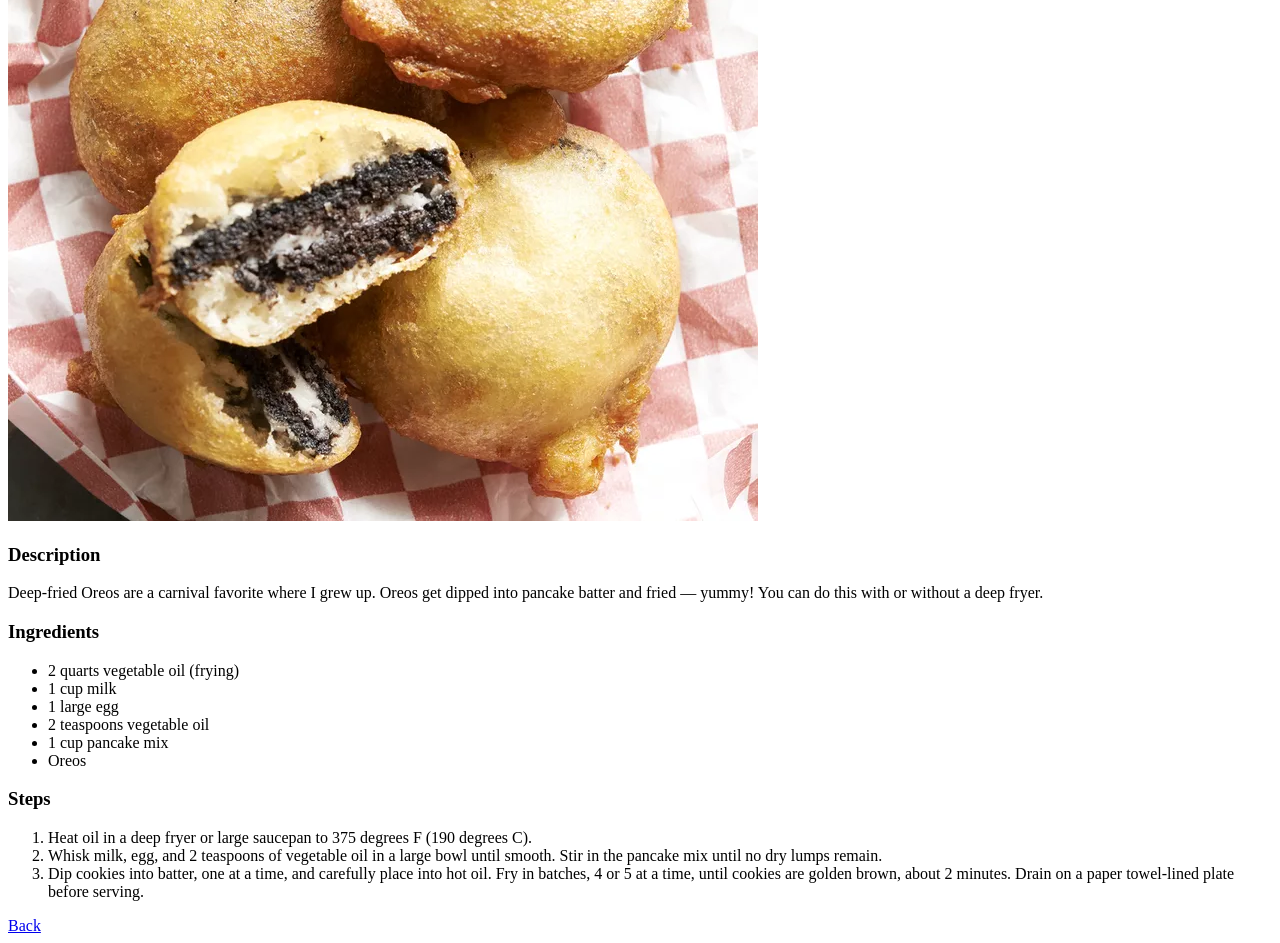
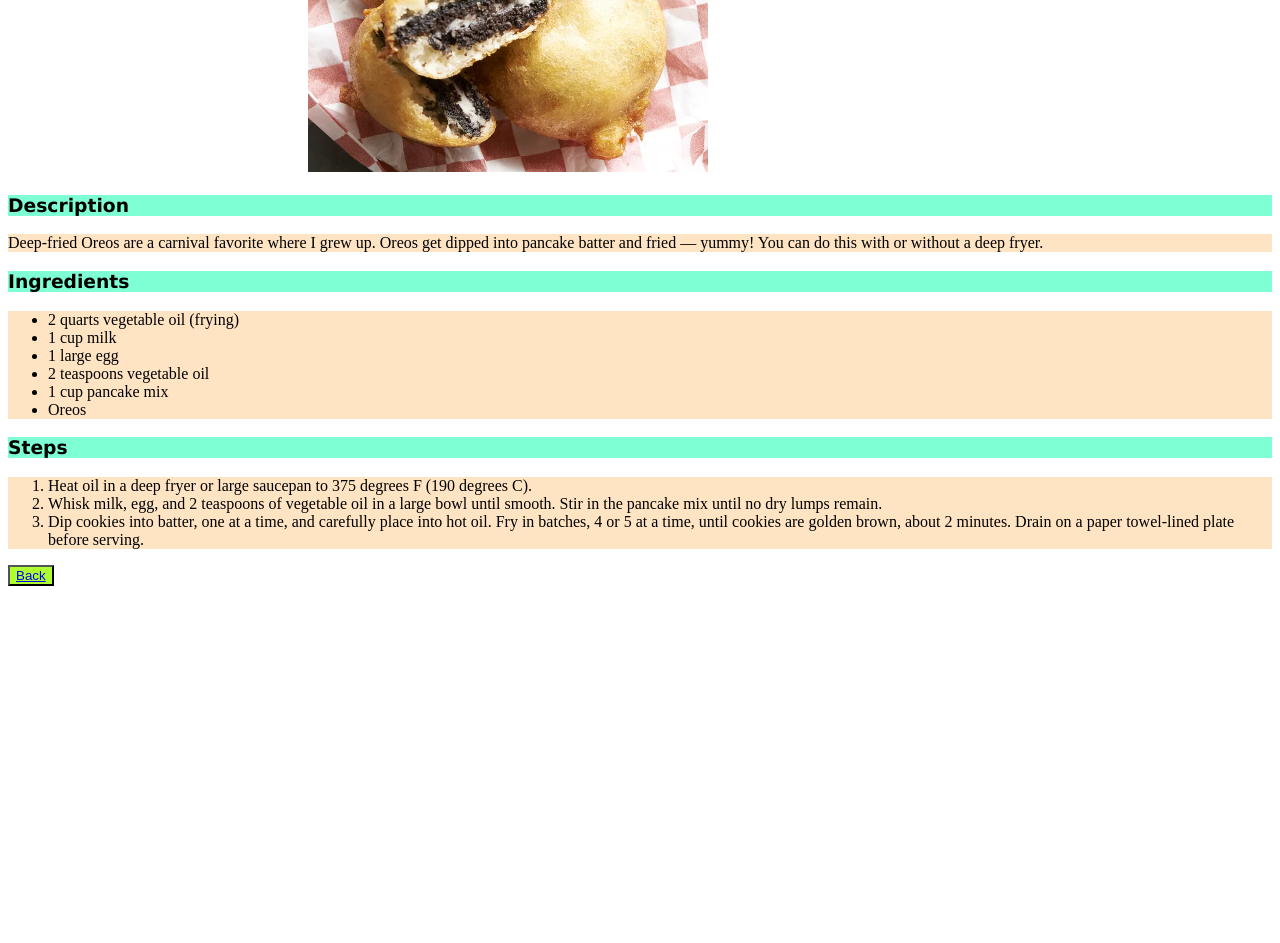
Before and after one commit to uzayeahh/odin-recipes, a plain HTML site: page recipes/deep-fried-oreos.html in a window 1280 px wide. Shown: the part 309-1252 px from the top of the page. After the commit the page ends 903 px from the top, so only its background shows below. Drawn offline with Linux system fonts and the light colour scheme.

Commit message:
styled deepfried oreos

```diff
--- a/recipes/deep-fried-oreos.html
+++ b/recipes/deep-fried-oreos.html
@@ -3,15 +3,16 @@
 <head>
     <meta charset="UTF-8">
     <meta name="viewport" content="width=device-width, initial-scale=1.0">
+    <link rel="stylesheet" href="../styles/deepfriedoreos.css" />
     <title>Deep Fried Oreos</title>
 </head>
 <body>
     <h1>Deep Fried Oreos</h1>
-    <img src="../imgs/deepfriedoreos.jpg">
+    <img src="../imgs/deepfriedoreos.jpg" alt="deep fried oreos">
     <h3>Description</h3>
-    <p>Deep-fried Oreos are a carnival favorite where I grew up. Oreos get dipped into pancake batter and fried — yummy! You can do this with or without a deep fryer.</p>
+    <p class="body">Deep-fried Oreos are a carnival favorite where I grew up. Oreos get dipped into pancake batter and fried — yummy! You can do this with or without a deep fryer.</p>
     <h3>Ingredients</h3>
-    <ul>
+    <ul class="body">
         <li>2 quarts vegetable oil (frying)</li>
         <li>1 cup milk</li>
         <li>1 large egg</li>
@@ -20,11 +21,13 @@
         <li>Oreos</li>
     </ul>
     <h3>Steps</h3>
-    <ol>
+    <ol class="body">
         <li>Heat oil in a deep fryer or large saucepan to 375 degrees F (190 degrees C).</li>
         <li>Whisk milk, egg, and 2 teaspoons of vegetable oil in a large bowl until smooth. Stir in the pancake mix until no dry lumps remain.</li>
         <li>Dip cookies into batter, one at a time, and carefully place into hot oil. Fry in batches, 4 or 5 at a time, until cookies are golden brown, about 2 minutes. Drain on a paper towel-lined plate before serving.</li>
     </ol>
-    <a href="../index.html">Back</a>
+    <button>
+        <a href="../index.html">Back</a>
+    </button>
 </body>
 </html>
--- /dev/null
+++ b/styles/deepfriedoreos.css
@@ -0,0 +1,22 @@
+h1, h3 {
+    background-color: aquamarine;
+    font-weight: bold;
+    font-family: Verdana, Geneva, Tahoma, sans-serif;
+}
+
+img {
+    width: 400px;
+    height: auto;
+    margin-left: 300px;
+}
+
+button {
+    margin-left: auto;
+    margin-right: auto;
+    background-color: greenyellow;
+
+}
+
+.body {
+    background-color: bisque;
+}
```
